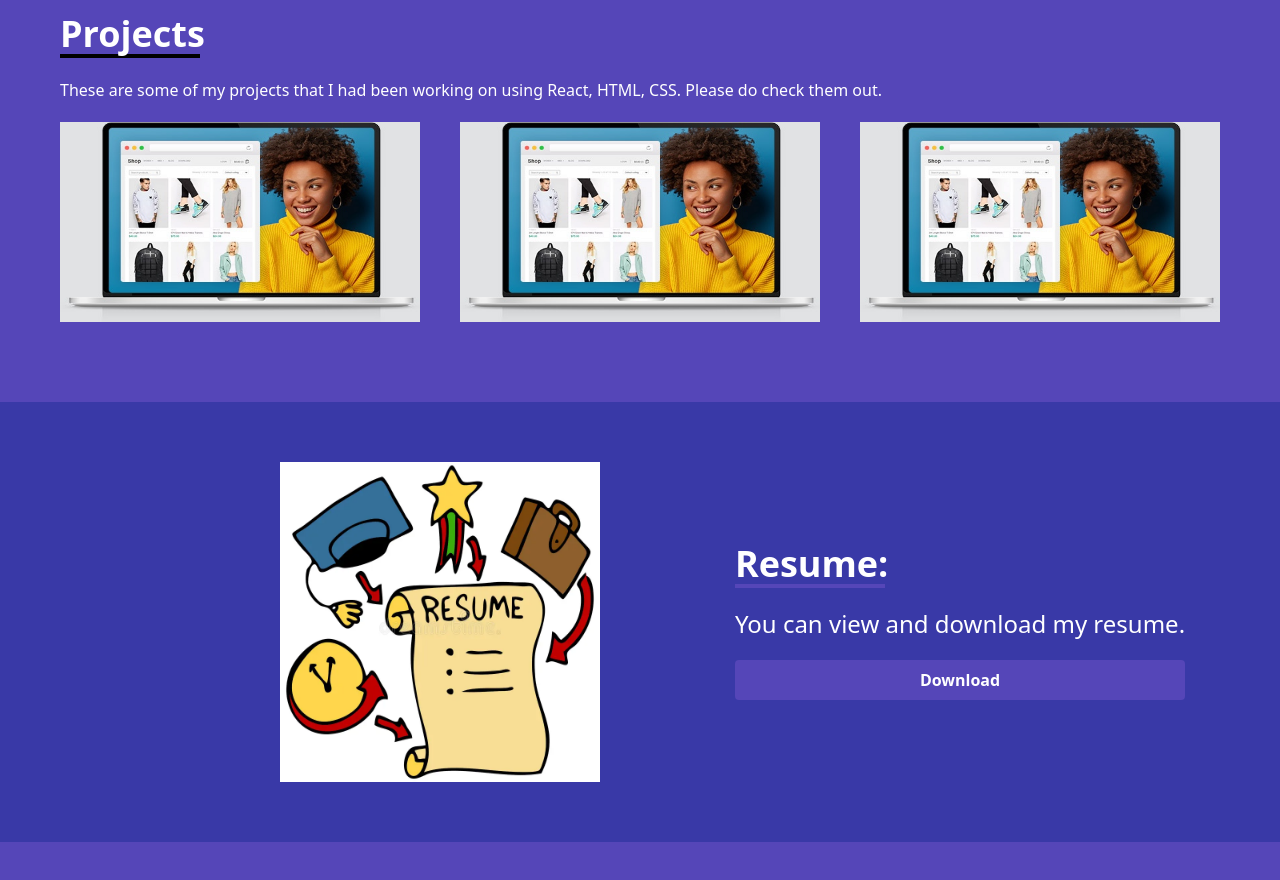
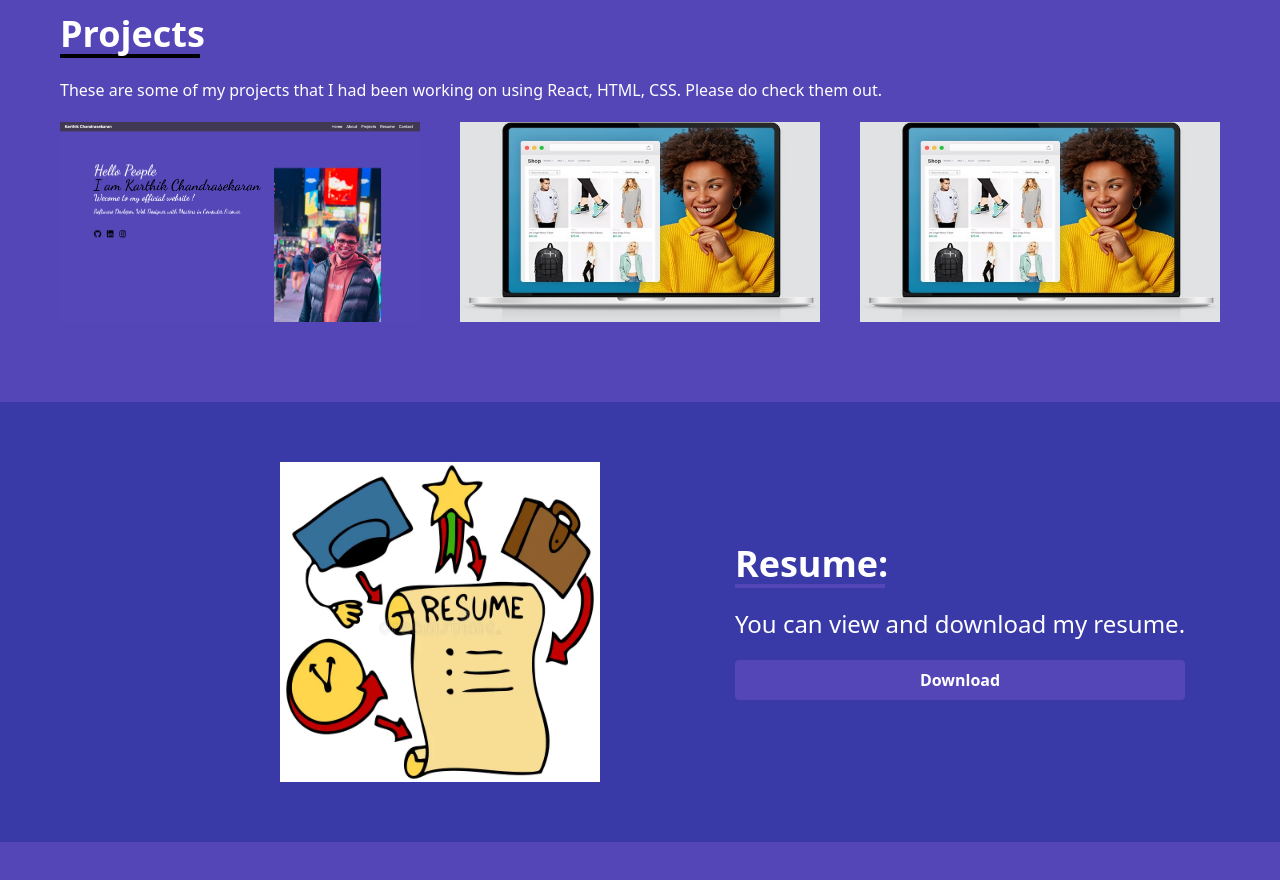
Before and after one commit to karthikChandrasekaran10/portfolio-app, a React (Create React App) app: page / in a window 1280 px wide. Shown: the part 1720-2600 px from the top of the page. Built offline with nearby package versions, Linux system fonts and the light colour scheme.

Commit message:
Updated projects pic

```diff
--- a/src/components/Projects.js
+++ b/src/components/Projects.js
@@ -1,4 +1,4 @@
-import EcommerceImg1 from '../assets/ecommerce.jpg';
+import PortfolioImg from '../assets/portfolioscreenshot.png';
 import EcommerceImg2 from '../assets/ecommerce.jpg';
 import EcommerceImg3 from '../assets/ecommerce.jpg';
 
@@ -6,7 +6,7 @@ export default function Projects(){
     const config = {
         projects:[
             {
-                image:EcommerceImg1,
+                image:PortfolioImg,
                 description: 'Built my personal portfolio Website using React, JavaScript, Tailwind CSS, Git and  Netlify',
                 link: 'https://github.com/karthikChandrasekaran10/portfolio-app'
             },
```
Also changed, not shown: src/assets/portfolioscreenshot.png (added).
